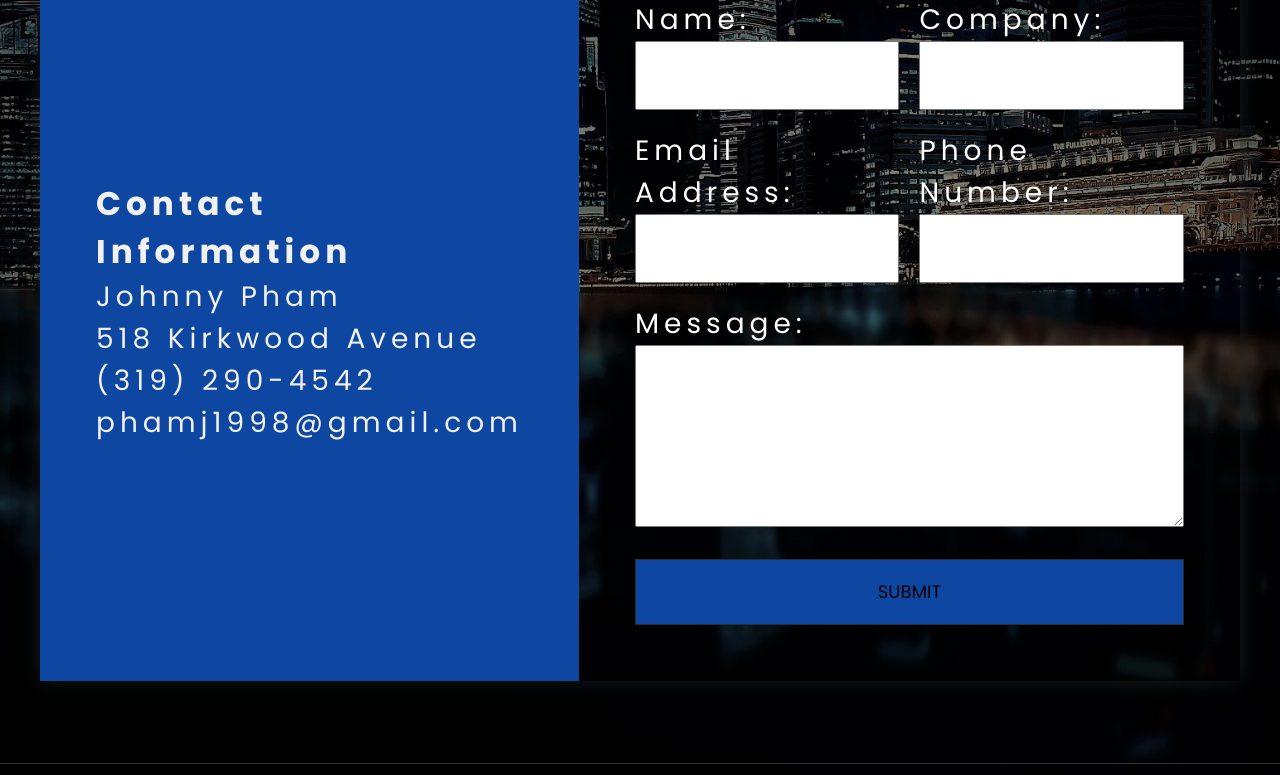
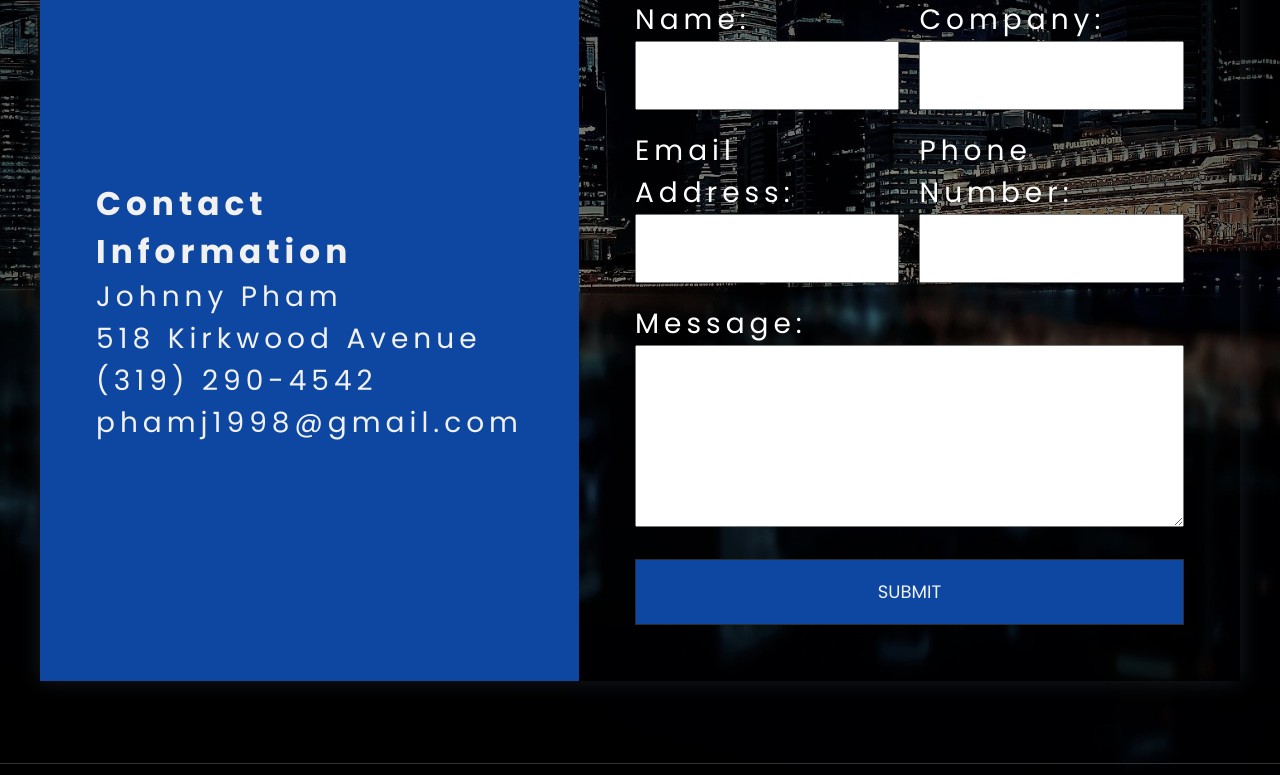
Before and after one commit to Jphamster101/portfolio-site, a PHP site: page /views/contact.php in a window 1280 px wide. Shown: the part 345-1120 px from the top of the page. Run offline with PHP 8.4, Linux system fonts and the light colour scheme; some libraries are stand-ins or nearby versions.

Commit message:
Contact page troubleshooting

```diff
--- a/css/contact_form.css
+++ b/css/contact_form.css
@@ -92,7 +92,7 @@ ul {
 }
 
 .contact-form button {
-    color: black;
+    color: #f1f1f1;
     background: #0D47A1;
     border: 1px solid rgb(46, 45, 45);
 }
--- a/css/styles.css
+++ b/css/styles.css
@@ -35,8 +35,6 @@ body {
 
 .background-image {
     width: 100%;
-    /* height: 100%; */
-    /* z-index: -1; */
     position: fixed;
 }
 
```
